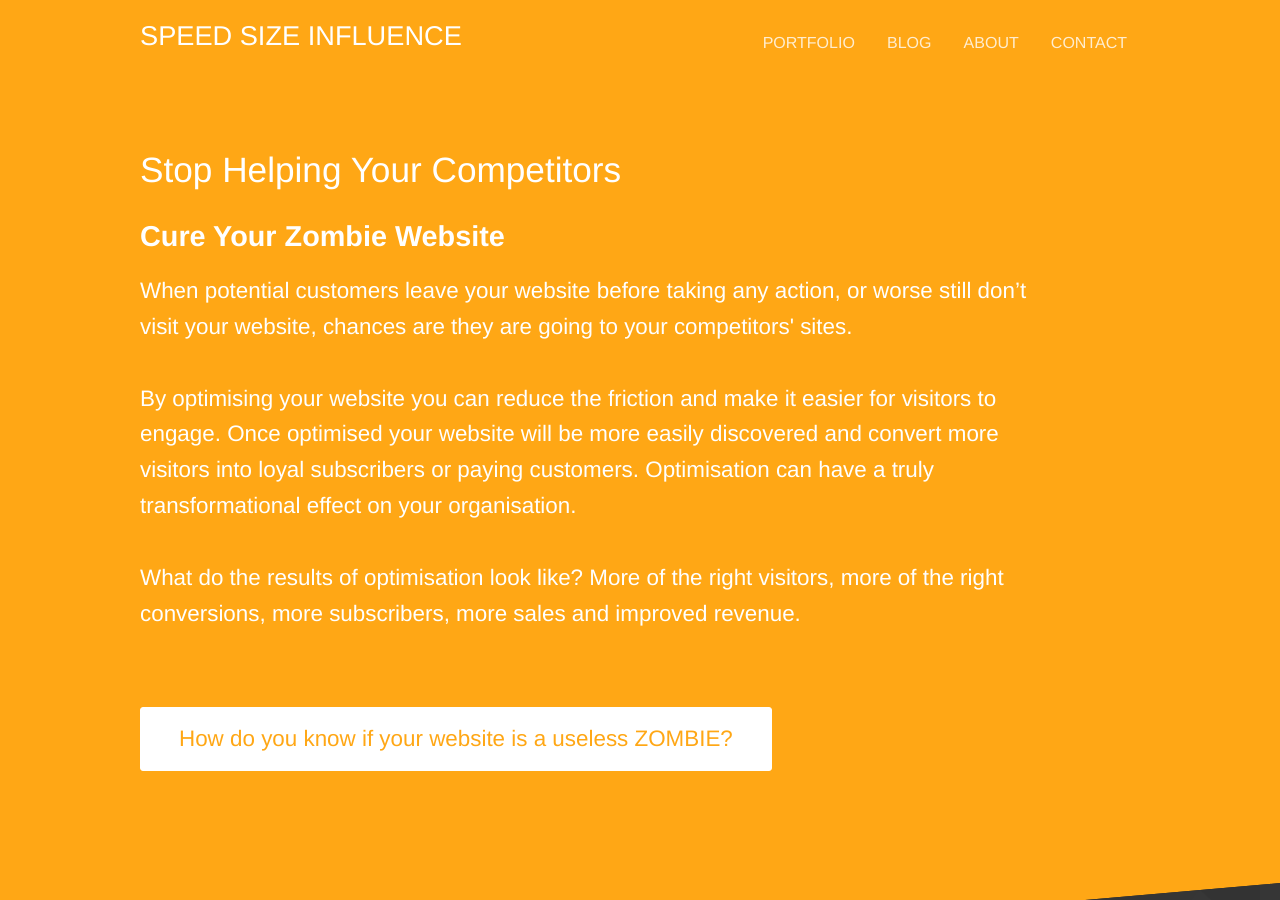
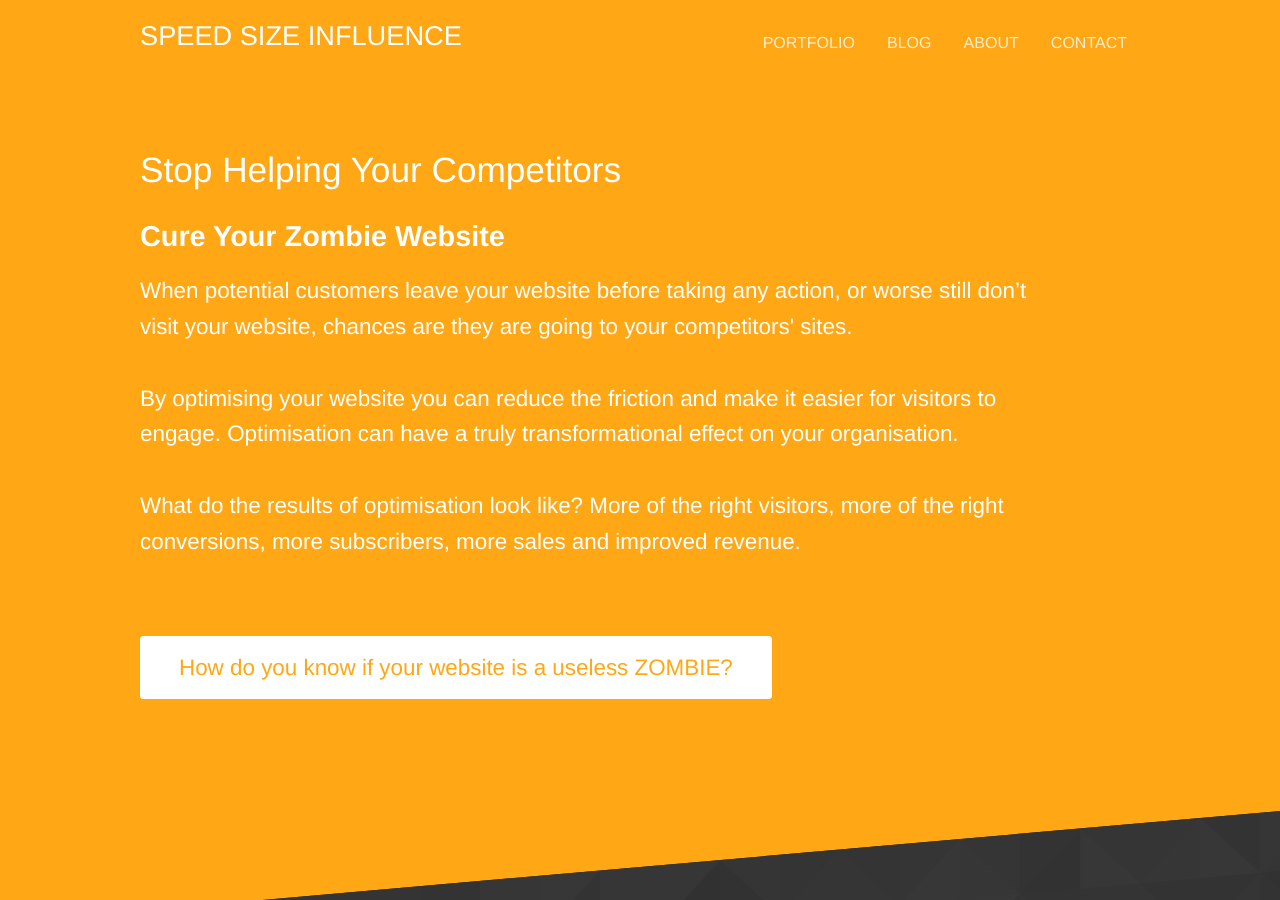
Before and after one commit to primertest-org/BDBBDB, a Jekyll site: the page built from index.html, in a window 1280 px wide and 900 px high. Built offline with Jekyll 4.4.1, drawn with Linux system fonts in a browser that asks for light colours.

Commit message:
Updated 'index.html' via CloudCannon

```diff
--- a/index.html
+++ b/index.html
@@ -6,7 +6,7 @@
 	<div class="container">
 		<h2 class="editable">Stop Helping Your Competitors</h2>
 		<h3 class="editable">Cure Your Zombie Website</h3>
-		<p class="subtext editable">When potential customers leave your website before taking any action, or worse still don&rsquo;t visit your website, chances are they are going to your competitors' sites.<br /><br />By optimising your website you can reduce the friction and make it easier for visitors to engage. Once optimised your website will be more easily discovered and convert more visitors into loyal subscribers or paying customers. Optimisation can have a truly transformational effect on your organisation.<br /><br />What do the results of optimisation look like? More of the right visitors, more of the right conversions, more subscribers, more sales and improved revenue.<br />&nbsp;</p>
+		<p class="subtext editable">When potential customers leave your website before taking any action, or worse still don&rsquo;t visit your website, chances are they are going to your competitors' sites.<br /><br />By optimising your website you can reduce the friction and make it easier for visitors to engage. <!--Once optimised your website will be more easily discovered and convert more visitors into loyal subscribers or paying customers.--> Optimisation can have a truly transformational effect on your organisation.<br /><br />What do the results of optimisation look like? More of the right visitors, more of the right conversions, more subscribers, more sales and improved revenue.<br />&nbsp;</p>
 		<p><a class="button alt editable" href="{{ site.baseurl }}/contact/">How do you know if your website is a useless ZOMBIE?</a></p>
 	</div>
 </section>
```
